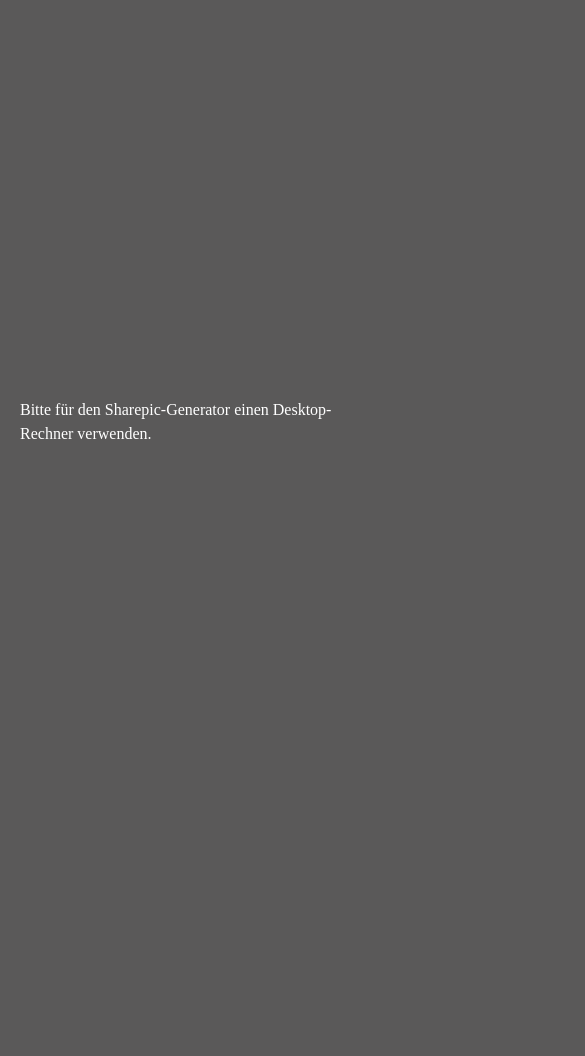
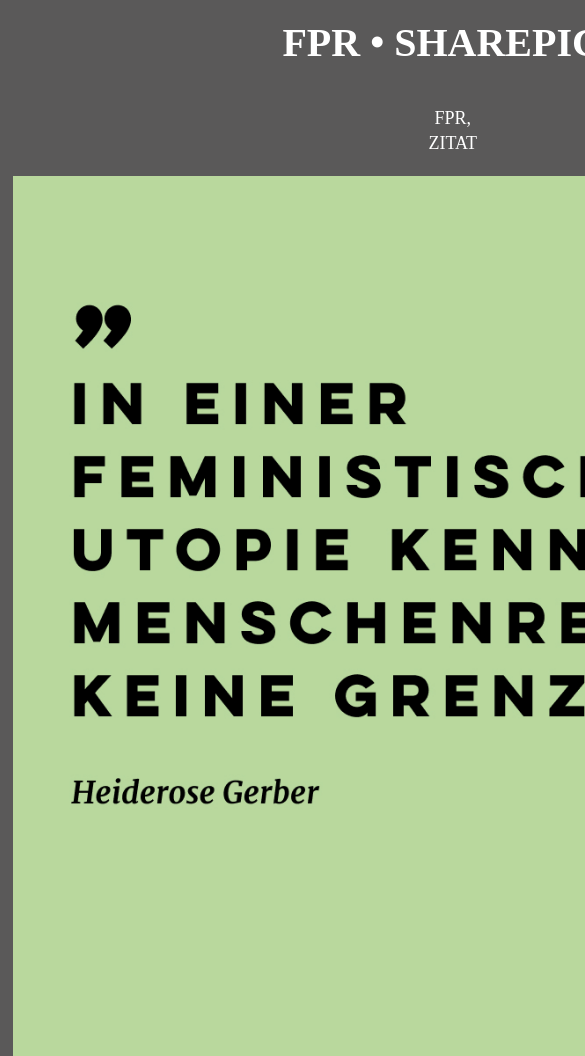
Before and after one commit to tlmn/zoff-fpr-sharepics, a Gatsby site: page / in a window 390 px wide. Shown: the top 1056 px of the page, 585 px wide, since content can reach past the window. Before the commit the page ends 864 px from the top, so only its background shows below. Built offline with nearby package versions, Linux system fonts and the light colour scheme; Gatsby itself is replaced by a stand-in of ours.

Commit message:
remove mobile warning

```diff
--- a/src/pages/index.jsx
+++ b/src/pages/index.jsx
@@ -6,7 +6,7 @@ import { templates } from "../config/vars";
 export default () => {
   return (
     <Layout>
-      <div className="hidden md:block bg-darkGray font-lulo leading-normal">
+      <div className="block bg-darkGray font-lulo leading-normal">
         <div className="container py-2">
           <div className="mx-auto grid grid-cols-12 gap-y-3 gap-x-4 py-5">
             <div className="col-span-12 text-center">
@@ -32,11 +32,11 @@ export default () => {
           </div>
         </div>
       </div>
-      <div className="flex md:hidden justify-center items-center h-screen px-2">
+      {/* <div className="flex md:hidden justify-center items-center h-screen px-2">
         <h1 className="font-merriweather text-white">
           Bitte für den Sharepic-Generator einen Desktop-Rechner verwenden.
         </h1>
-      </div>
+      </div> */}
     </Layout>
   );
 };
```
